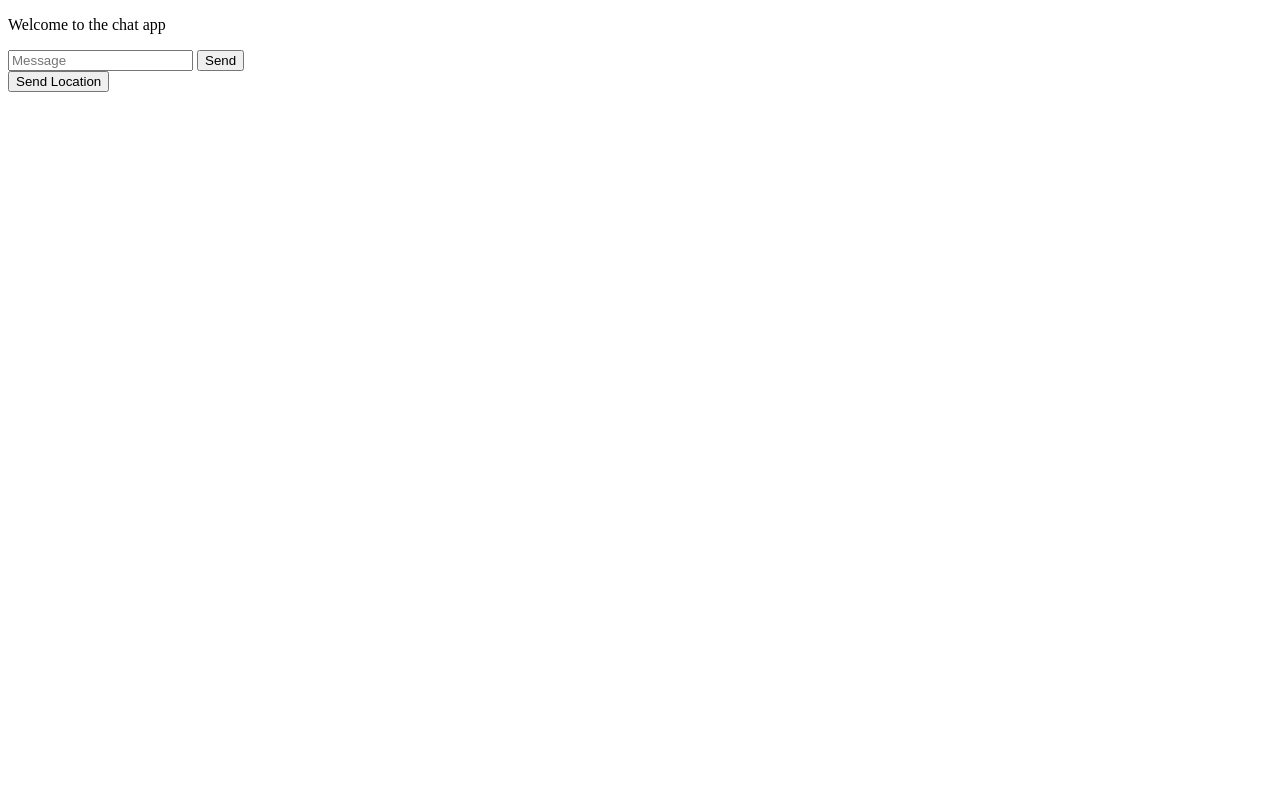
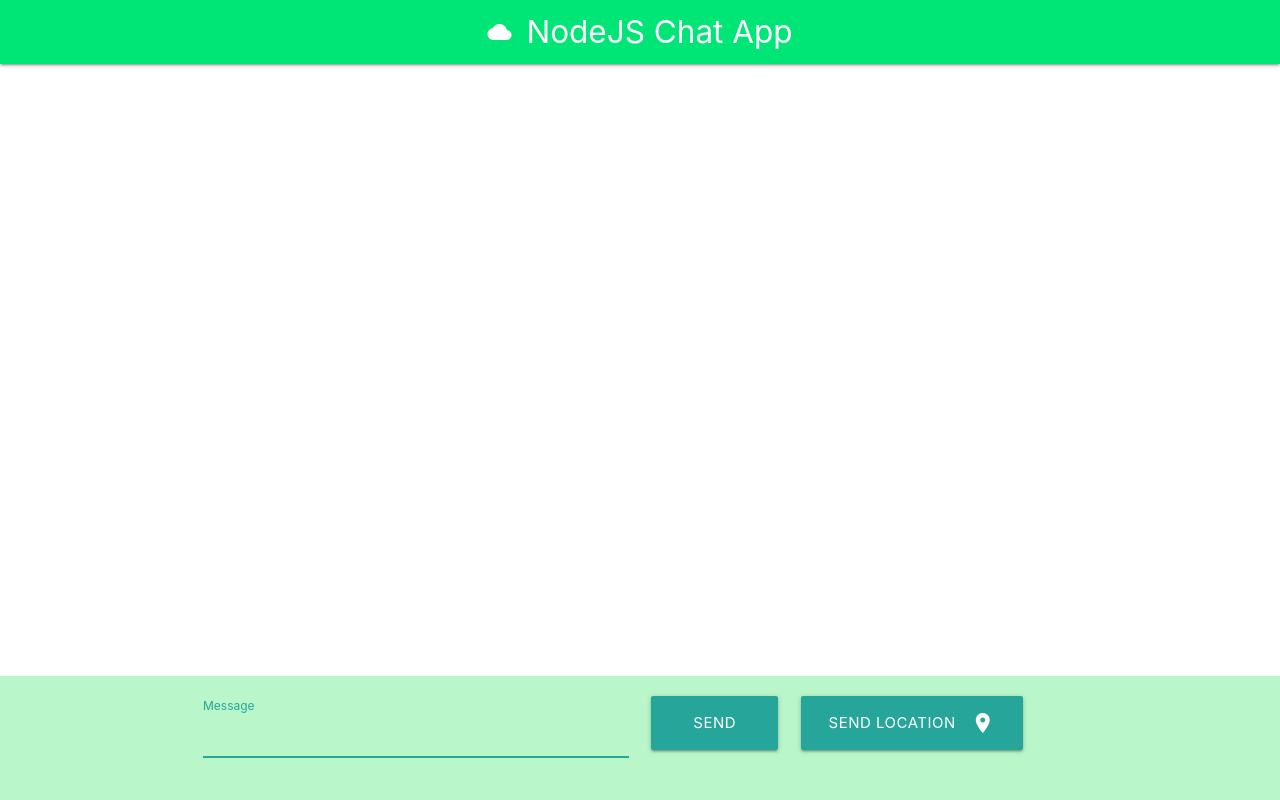
Before and after one commit to estebanrao/node-course-chat-app, a website: page public/index.html in a window 1280 px wide. Drawn offline with nearby package versions, Linux system fonts and the light colour scheme; no server answers.

Commit message:
Styles chat app

```diff
--- a/public/index.html
+++ b/public/index.html
@@ -4,22 +4,65 @@
         <meta charset="UTF-8" />
         <meta name="viewport" content="width=device-width, initial-scale=1.0" />
         <meta http-equiv="X-UA-Compatible" content="ie=edge" />
-        <title>Document</title>
+        <title>NodeJS Chat App</title>
+        <link href="https://fonts.googleapis.com/icon?family=Material+Icons" rel="stylesheet">
+        <link rel="stylesheet" href="https://cdnjs.cloudflare.com/ajax/libs/materialize/1.0.0/css/materialize.min.css">
+        <style>
+            body {
+                display: flex;
+                min-height: 100vh;
+                flex-direction: column;
+            }
+
+            main {
+                flex: 1 0 auto;
+            }
+
+            ol {
+                list-style: none;
+            }
+        </style>
     </head>
     <body>
-        <p>Welcome to the chat app</p>
+        <nav class="green accent-3">
+            <div class="nav-wrapper">
+                <a href="#!" class="brand-logo center"><i class="material-icons">cloud</i>NodeJS Chat App</a>
+            </div>
+        </nav>
 
-        <ul>
-            <ol id="messages"></ol>
-        </ul>
+        <main>
+            <ul>
+                <ol id="messages"></ol>
+            </ul>
+        </main>
 
-        <form id="js-message-form">
-            <input name="message" type="text" placeholder="Message"></input>
-            <button>Send</button>
-        </form>
-        <button id="js-send-location">Send Location</button>
+        <footer class="page-footer green accent-1">
+            <div class="container">
+                <div class="row">
+                    <form id="js-message-form">
+                        <div class="input-field col l6 s12">
+                            <input name="message" id="message" type="text" autofocus autocomplete="off"></input>
+                            <label for="message">Message</label>
+                        </div>
+                        <div class="col l2 s6">
+                            <button class="waves-effect waves-light btn-large">
+                                Send
+                                <i class="material-icons right">send</i>
+                            </button>
+                        </div>
+                    </form>
+                    <div class="col l4 s6">
+                        <button class="waves-effect waves-light btn-large" id="js-send-location">
+                            Send Location
+                            <i class="material-icons right">location_on</i>
+                        </button>
+                    </div>
+                </div>
+            </div>
+        </footer>
 
         <script src="/socket.io/socket.io.js"></script>
+        <script src="https://cdnjs.cloudflare.com/ajax/libs/materialize/1.0.0/js/materialize.min.js"></script>
         <script src="/js/index.js"></script>
     </body>
 </html>
--- a/public/js/index.js
+++ b/public/js/index.js
@@ -29,18 +29,18 @@ socket.on('newLocationMessage', message => {
 
 const messageForm = document.getElementById('js-message-form');
 messageForm.addEventListener('submit', e => {
+    const messageTextBox = document.getElementsByName('message')[0];
+
     e.preventDefault();
 
     socket.emit(
         'createMessage',
         {
             from: 'User',
-            text: document.getElementsByName('message')[0].value,
+            text: messageTextBox.value,
         },
-        () => {}
+        () => (messageTextBox.value = '')
     );
-
-    document.getElementsByName('message')[0].value = '';
 });
 
 const locationButton = document.getElementById('js-send-location');
@@ -49,16 +49,19 @@ locationButton.addEventListener('click', () => {
         return alert('Geolocation is not supported by your browser!');
     }
 
+    locationButton.setAttribute('disabled', 'disabled');
+
     navigator.geolocation.getCurrentPosition(
         position => {
-            console.log(position);
             socket.emit('createLocationMessage', {
                 latitude: position.coords.latitude,
                 longitude: position.coords.longitude,
             });
+            locationButton.removeAttribute('disabled');
         },
         () => {
             alert('Unable to fetch location!');
+            locationButton.removeAttribute('disabled');
         }
     );
 });
```
